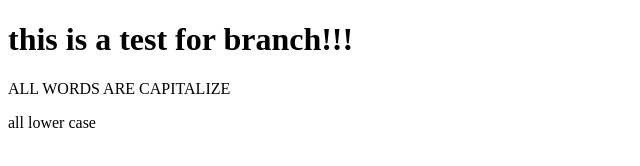
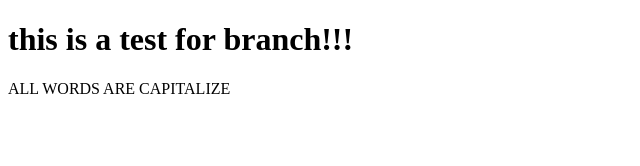
Before and after one commit to sa-qib/pythonProject, a plain HTML site: page index.html in a window 1280 px wide. Shown: the full height of the page, 0-640 px from the left. Drawn offline with Linux system fonts and the light colour scheme.

```diff
--- a/index.html
+++ b/index.html
@@ -9,6 +9,5 @@
 <body>
     <h1>this is a test for branch!!!</h1>
     <p>ALL WORDS ARE CAPITALIZE</p>
-    <p>all lower case </p>
 </body>
 </html>
```
